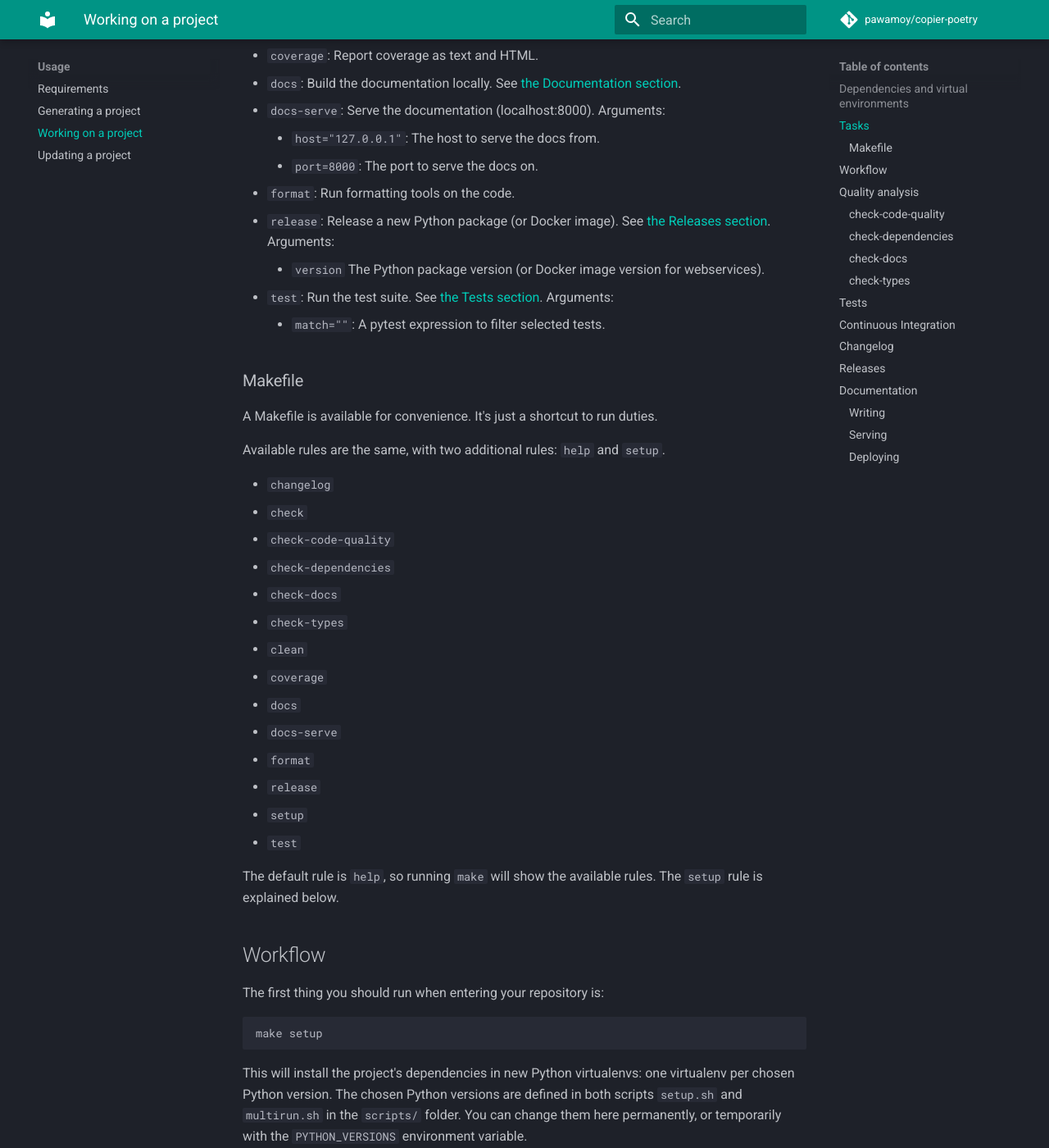
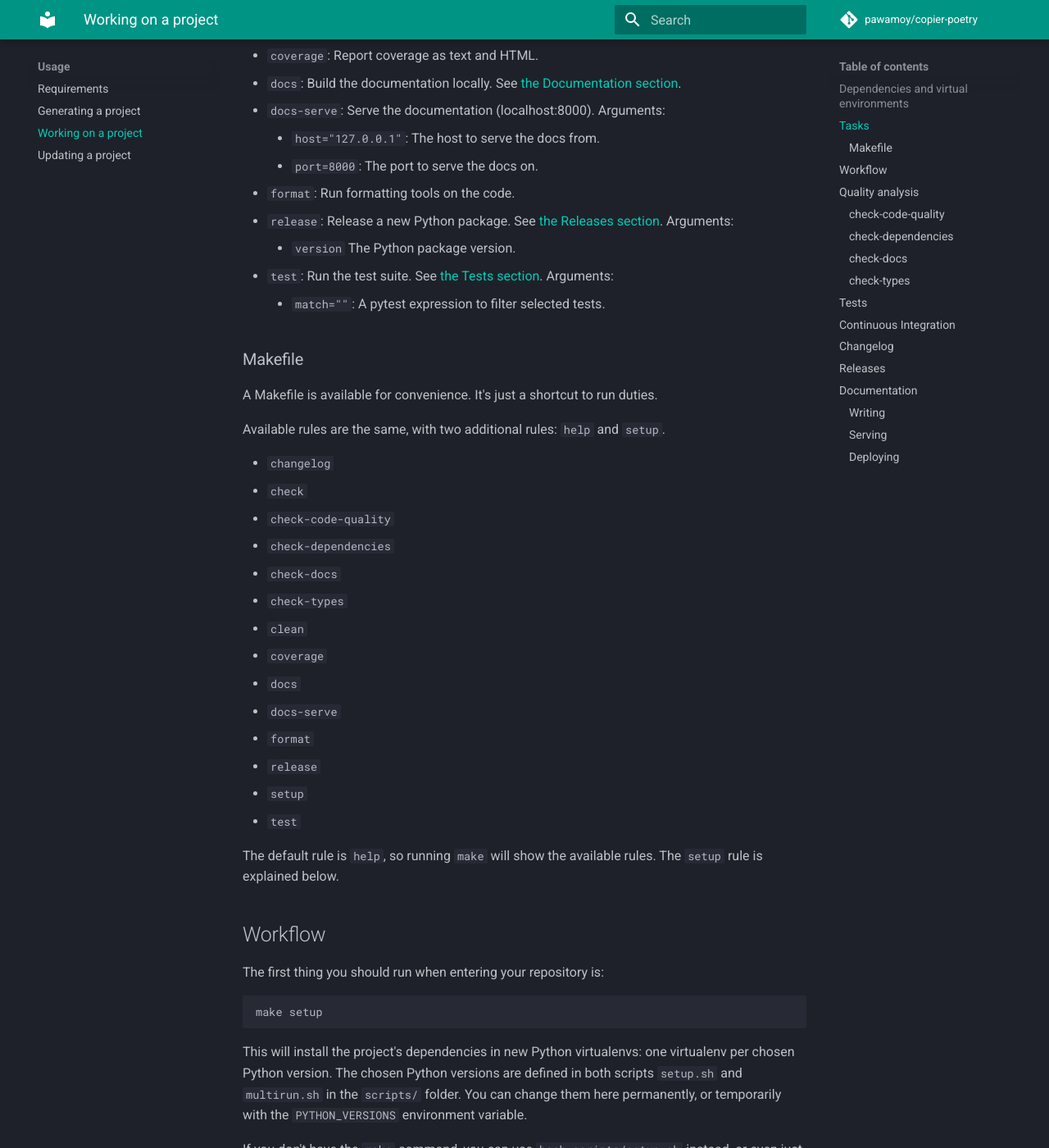
Before and after one commit to pawamoy/copier-pdm, an MkDocs documentation site: the page built from docs/work.md, in a window 1280 px wide and 1400 px high, scrolled down 2540 px. Shown: the whole window at 82% size. Built offline with MkDocs 1.6.1 and Material for MkDocs 9.7.7, drawn with Linux system fonts in a browser that asks for light colours; comment, search, counter and statistics services are not loaded; some of the changed text lies outside the part shown.

Commit message:
docs: Fix typos

```diff
--- a/docs/work.md
+++ b/docs/work.md
@@ -127,10 +127,10 @@ Available tasks:
     - `host="127.0.0.1"`: The host to serve the docs from.
     - `port=8000`: The port to serve the docs on.
 - `format`: Run formatting tools on the code.
-- `release`: Release a new Python package (or Docker image).
+- `release`: Release a new Python package.
   See [the Releases section](#releases).
   Arguments:
-    - `version` The Python package version (or Docker image version for webservices).
+    - `version` The Python package version.
 - `test`: Run the test suite.
   See [the Tests section](#tests).
   Arguments:
@@ -179,7 +179,7 @@ or temporarily with the `PYTHON_VERSIONS` environment variable.
 If you don't have the `make` command,
 you can use `bash scripts/setup.sh` instead,
 or even just `poetry install`
-if you don't plan on using multiple Python versions
+if you don't plan on using multiple Python versions.
 
 Now you can start writing and editing code in `src/your_package`.
 
```
Also changed, not shown: other parts of docs/work.md (+2 -0 lines).
